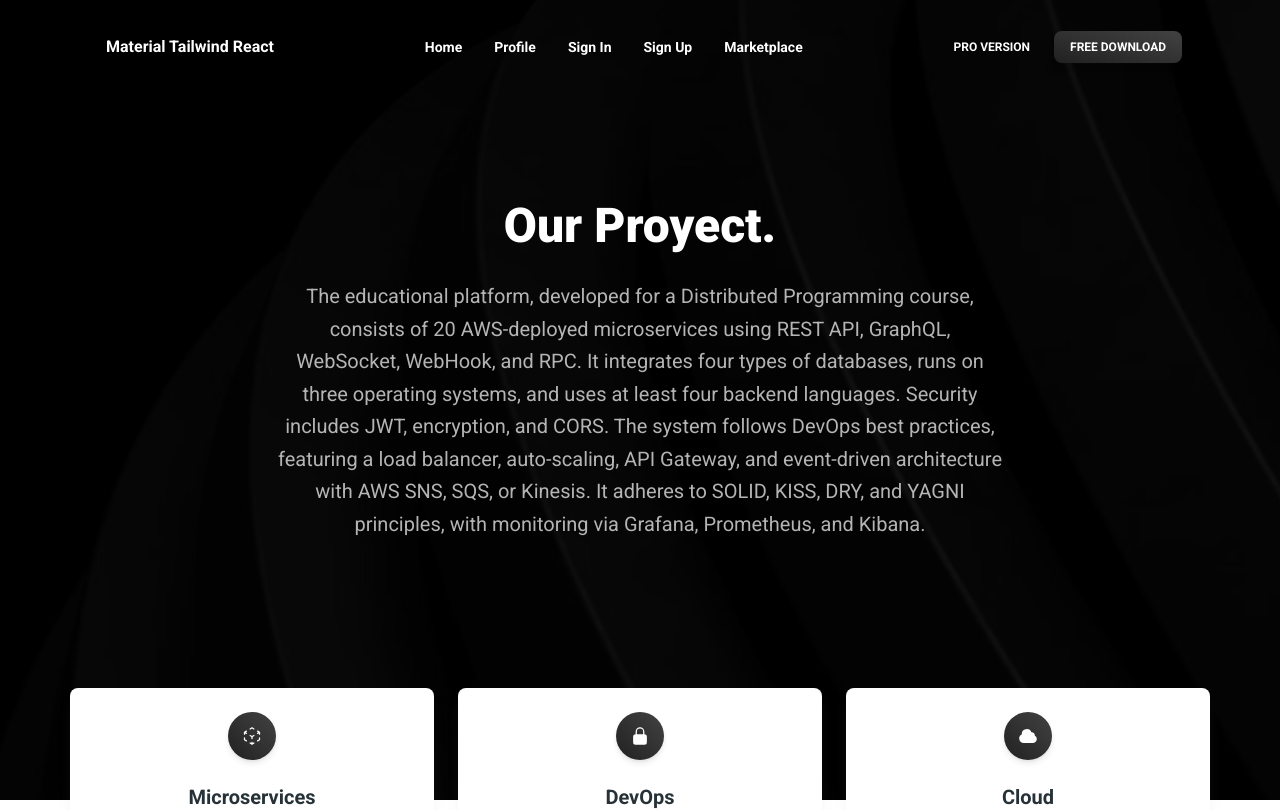
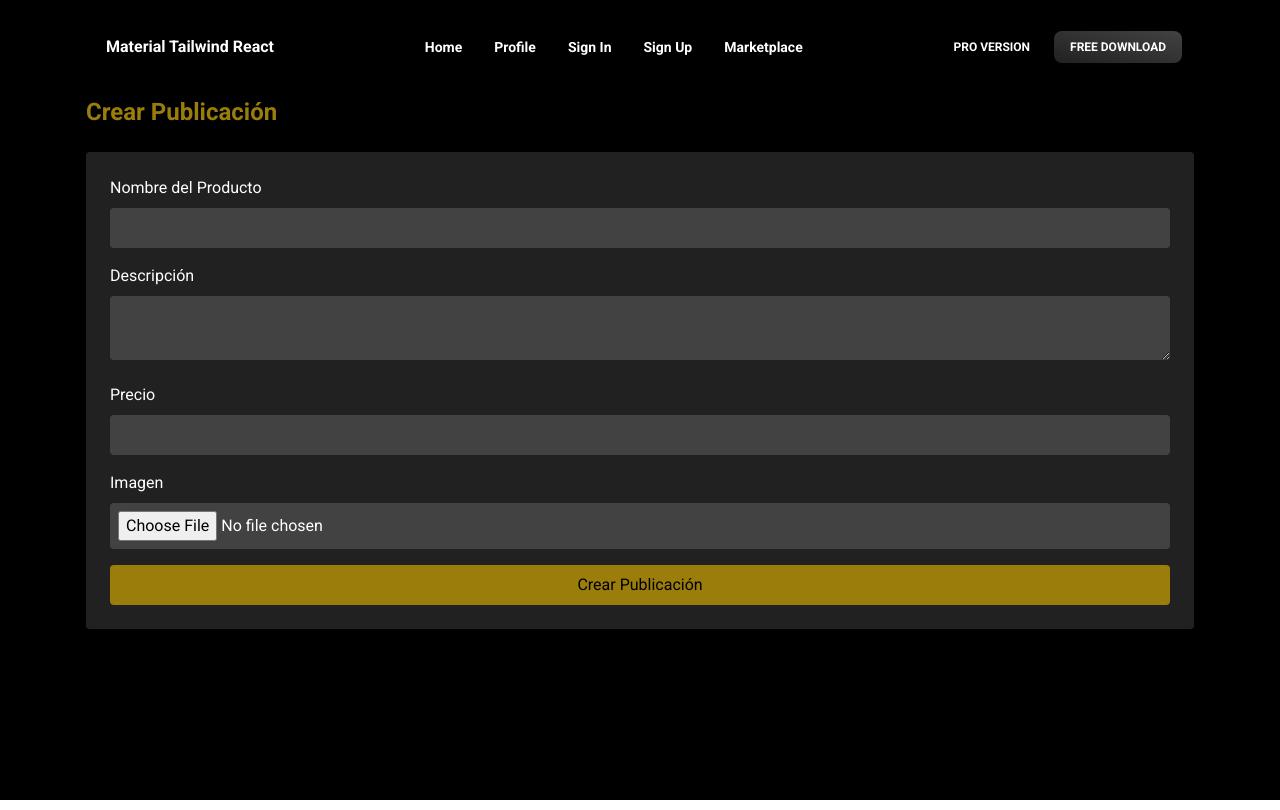
Before and after one commit to KennethTaipe06/FinalFrontend, a React (Vite) app: page /marketplace/create-product in a window 1280 px wide. Before the commit this address led to /home. Shown: the top 810 px of the page. Built offline with nearby package versions, Linux system fonts and the light colour scheme.

Commit message:
feat: integrate CreateProduct component and update routing structure

```diff
--- a/src/App.jsx
+++ b/src/App.jsx
@@ -1,23 +1,19 @@
 import { Routes, Route, Navigate, useLocation } from "react-router-dom";
 import { Navbar } from "@/widgets/layout";
-import routes from "@/routes";
-
+import routes, { hiddenRoutes } from "@/routes";
 
 function App() {
   const { pathname } = useLocation();
 
   return (
     <>
-
-
-      {!(pathname == '/sign-in' || pathname == '/sign-up') && (
+      {!(pathname === '/sign-in' || pathname === '/sign-up') && (
         <div className="container absolute left-2/4 z-10 mx-auto -translate-x-2/4 p-4">
           <Navbar routes={routes} />
         </div>
-      )
-      }
+      )}
       <Routes>
-        {routes.map(
+        {routes.concat(hiddenRoutes).map(
           ({ path, element }, key) =>
             element && <Route key={key} exact path={path} element={element} />
         )}
@@ -26,5 +22,5 @@ function App() {
     </>
   );
 }
-// // <div style={{ backgroundColor: 'black', minHeight: '100vh', color: 'white' }}>
+
 export default App;
--- a/src/pages/marketplace/create-product.jsx
+++ b/src/pages/marketplace/create-product.jsx
@@ -121,3 +121,4 @@ const CreateProduct = () => {
 };
 
 export default CreateProduct;
+export {CreateProduct};
--- a/src/routes.jsx
+++ b/src/routes.jsx
@@ -1,5 +1,5 @@
 import { Home, Profile, SignIn, SignUp, Marketplace } from "@/pages";
-
+import { CreateProduct } from "@/pages/marketplace/create-product";
 
 export const routes = [
   {
@@ -29,4 +29,12 @@ export const routes = [
   },
 ];
 
+export const hiddenRoutes = [
+  {
+    name: "Create Product",
+    path: "/marketplace/create-product",
+    element: <CreateProduct />,
+  },
+];
+
 export default routes;
```
